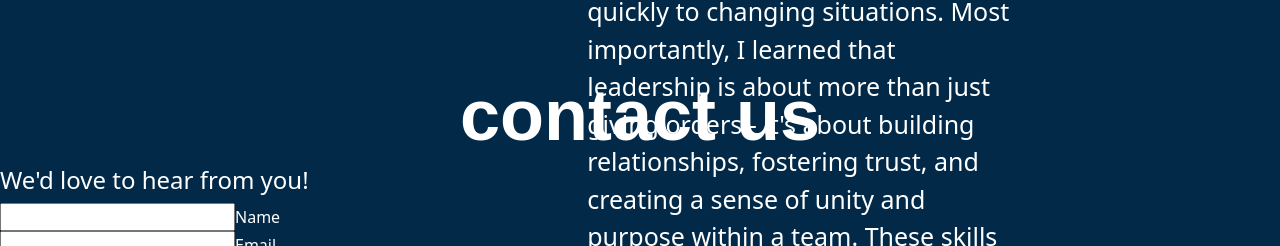
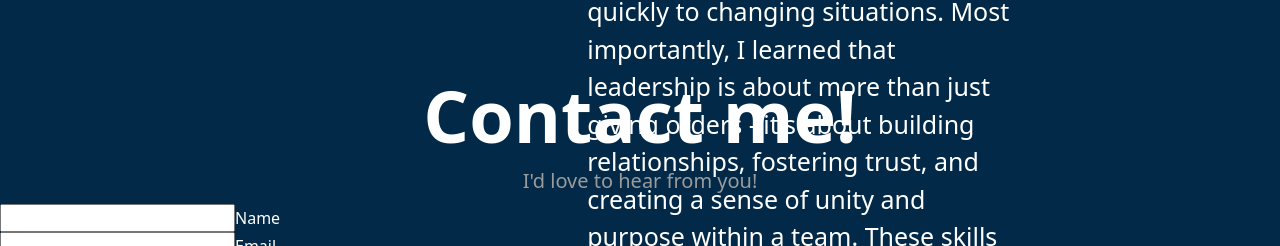
Before and after one commit to ericcnguyen04/Post-Portfolio, a React (Create React App) app: page / in a window 1280 px wide. Shown: the part 3950-4196 px from the top of the page. Built offline with nearby package versions, Linux system fonts and the light colour scheme.

Commit message:
did the title, now onto the form

```diff
--- a/src/App.css
+++ b/src/App.css
@@ -296,10 +296,18 @@ body {
 }
 
 .contacth1 {
-  font-family: 'Poppins', sans-serif, 'arial';
+  /* font-family: 'Poppins', sans-serif, 'arial'; */
   font-weight: 600;
   font-size: 72px;
   color: white;
+  text-align: center;
+}
+
+.sub {
+  font-weight: 400;
+  font-size: 20px;
+  color: #9b9b9b;
+  line-height: 1.5;
   text-align: center;
 }
 /* ======= */
--- a/src/components/pages/Contact.jsx
+++ b/src/components/pages/Contact.jsx
@@ -6,11 +6,12 @@ export default function Contact() {
         <div className='contactContainer'>
             <div>
                 <div>
-                    <h1 className="contacth1">contact us</h1>
+                    <h1 className="contacth1">Contact me!</h1>
                 </div>
 	        <div>
-			    <h4>We'd love to hear from you!</h4>
+			    <h4 className='sub'>I'd love to hear from you!</h4>
 	        </div>
+
             <div>
                 <div>
                     <div>
```
